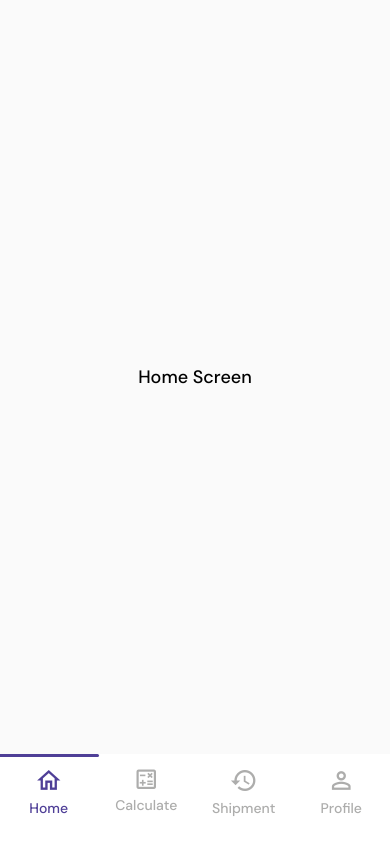
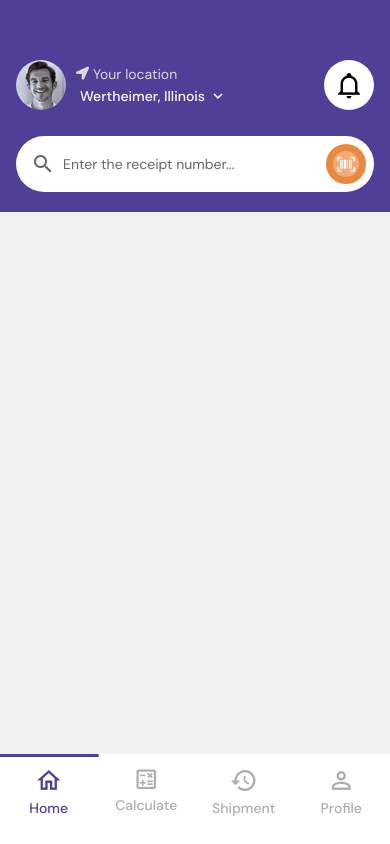
Before and after one commit to covenantcodes/movemate, a React Native app: screen /Home in a window 390 px wide. Built offline with nearby package versions, Linux system fonts and the light colour scheme; what react-native-responsive-fontsize would draw is missing.

Commit message:
Refactored the Dashboard code structure by adding scanner icon into the textinput for improved readability and maintainability.

```diff
--- a/components/DashboardHeader.tsx
+++ b/components/DashboardHeader.tsx
@@ -24,34 +24,34 @@ const DashboardHeader = () => {
     <SafeAreaView style={styles.container}>
       <StatusBar style="light" />
 
-      {/* Purple background header */}
       <View style={styles.headerBackground}>
-        {/* Top row with profile, location and notification */}
         <View style={styles.topRow}>
-          {/* Profile and location */}
           <View style={styles.profileSection}>
             <Image
               source={userData.profilePicture}
               style={styles.profilePhoto}
             />
 
+            <View style={styles.locationMainContainer}>
+              <View style={styles.locationTextContainer}>
+                <Icon name="location" size={13} color={colors.gray6} />
+                <Text style={styles.yourLocationText}>Your location</Text>
+              </View>
               <TouchableOpacity style={styles.locationContainer}>
-              <Icon name="location" size={18} color={colors.white} />
                 <Text style={styles.locationText}>{userData.location}</Text>
                 <Icon name="arrowDown" size={18} color={colors.white} />
               </TouchableOpacity>
             </View>
+          </View>
 
-          {/* Notification bell */}
           <TouchableOpacity style={styles.notificationButton}>
             {userData.hasNewNotifications && (
               <View style={styles.notificationDot} />
             )}
-            <Icon name="bell" size={20} color={colors.primaryColor} />
+            <Icon name="bell" size={29} color={colors.black} />
           </TouchableOpacity>
         </View>
 
-        {/* Search bar */}
         <View style={styles.searchSection}>
           <View style={styles.searchBar}>
             <Icon
@@ -65,13 +65,13 @@ const DashboardHeader = () => {
               placeholder="Enter the receipt number..."
               placeholderTextColor={colors.gray}
             />
-          </View>
-
-          <TouchableOpacity style={styles.scanButton}>
+            {/* Integrated scan button */}
+            <TouchableOpacity style={styles.integratedScanButton}>
               <View style={styles.scanButtonInner}>
                 <Icon name="barcodeScan" size={18} color={colors.white} />
               </View>
             </TouchableOpacity>
+          </View>
         </View>
       </View>
     </SafeAreaView>
@@ -91,7 +91,7 @@ const styles = StyleSheet.create({
     flexDirection: "row",
     alignItems: "center",
     justifyContent: "space-between",
-    marginTop: Platform.OS === "ios" ? 10 : 40,
+    marginTop: Platform.OS === "ios" ? 20 : 60,
     marginBottom: 16,
   },
   profileSection: {
@@ -99,12 +99,22 @@ const styles = StyleSheet.create({
     alignItems: "center",
   },
   profilePhoto: {
-    width: 40,
-    height: 40,
-    borderRadius: 20,
+    width: 50,
+    height: 50,
+    borderRadius: 25,
     marginRight: 10,
-    borderWidth: 2,
-    borderColor: colors.white,
+  },
+  locationMainContainer: {},
+  locationTextContainer: {
+    flexDirection: "row",
+    alignItems: "center",
+    marginBottom: 4,
+  },
+  yourLocationText: {
+    color: colors.gray6,
+    marginLeft: 4,
+    fontFamily: FONTFAMILY.regular,
+    fontSize: FONTSIZE.md,
   },
   locationContainer: {
     flexDirection: "row",
@@ -113,14 +123,14 @@ const styles = StyleSheet.create({
   locationText: {
     color: colors.white,
     fontFamily: FONTFAMILY.medium,
-    fontSize: FONTSIZE.sm,
+    fontSize: FONTSIZE.md,
     marginHorizontal: 4,
   },
   notificationButton: {
     backgroundColor: colors.white,
-    width: 40,
-    height: 40,
-    borderRadius: 20,
+    width: 50,
+    height: 50,
+    borderRadius: 25,
     justifyContent: "center",
     alignItems: "center",
     position: "relative",
@@ -139,6 +149,7 @@ const styles = StyleSheet.create({
     flexDirection: "row",
     alignItems: "center",
     justifyContent: "space-between",
+    marginTop: 10,
   },
   searchBar: {
     flexDirection: "row",
@@ -146,9 +157,10 @@ const styles = StyleSheet.create({
     backgroundColor: colors.white,
     borderRadius: 30,
     paddingVertical: Platform.OS === "ios" ? 12 : 8,
-    paddingHorizontal: 15,
+    paddingLeft: 15,
+    paddingRight: 8,
     flex: 1,
-    marginRight: 10,
+    position: "relative",
   },
   searchIcon: {
     marginRight: 8,
@@ -156,23 +168,24 @@ const styles = StyleSheet.create({
   searchInput: {
     flex: 1,
     fontFamily: FONTFAMILY.regular,
-    fontSize: FONTSIZE.sm,
+    fontSize: FONTSIZE.md,
     color: colors.black,
     paddingVertical: 0,
+    marginRight: 8, // Give some breathing room before the scan button
   },
-  scanButton: {
+  integratedScanButton: {
     backgroundColor: colors.secondaryColor,
-    height: 48,
-    width: 48,
-    borderRadius: 24,
+    height: 40,
+    width: 40,
+    borderRadius: 20,
     justifyContent: "center",
     alignItems: "center",
   },
   scanButtonInner: {
     backgroundColor: "rgba(255,255,255,0.3)",
-    width: 32,
-    height: 32,
-    borderRadius: 16,
+    width: 26,
+    height: 26,
+    borderRadius: 13,
     justifyContent: "center",
     alignItems: "center",
   },
--- a/data/userData.ts
+++ b/data/userData.ts
@@ -12,7 +12,7 @@ const userData: UserData = {
   name: "John Doe",
   profilePicture: require("../assets/images/profile-photo.png"),
   location: "Wertheimer, Illinois",
-  hasNewNotifications: true,
+  hasNewNotifications: false,
 };
 
 export default userData;
--- a/screens/Home/Home.tsx
+++ b/screens/Home/Home.tsx
@@ -1,26 +1,28 @@
 import { View, Text, StyleSheet } from "react-native";
 import colors from "../../utils/colors";
+import DashboardHeader from "../../components/DashboardHeader";
+import { SafeAreaView } from "react-native-safe-area-context";
 
 const HomeScreen = () => {
   return (
-    <View style={styles.container}>
-      <Text style={styles.text}>Home Screen</Text>
+    <View>
+      <DashboardHeader />
     </View>
   );
 };
 
 const styles = StyleSheet.create({
-  container: {
-    flex: 1,
-    justifyContent: "center",
-    alignItems: "center",
-    backgroundColor: colors.background,
-  },
-  text: {
-    fontFamily: "DMSansMedium",
-    fontSize: 18,
-    color: colors.black,
-  },
+  // container: {
+  //   flex: 1,
+  //   justifyContent: "center",
+  //   alignItems: "center",
+  //   backgroundColor: colors.background,
+  // },
+  // text: {
+  //   fontFamily: "DMSansMedium",
+  //   fontSize: 18,
+  //   color: colors.black,
+  // },
 });
 
 export default HomeScreen;
--- a/utils/colors.ts
+++ b/utils/colors.ts
@@ -12,6 +12,7 @@ const colors = {
     gray3: '#505050',
     gray4: '##718096',
     gray5: '#E5E7EB',
+    gray6: '#dbd9d9',
     blue: '#2563EB',
     deepBlue:'#0C263A',
     orange: '#E99B36'
--- a/utils/iconConfig.ts
+++ b/utils/iconConfig.ts
@@ -5,9 +5,11 @@ import Feather from "react-native-vector-icons/Feather";
 import Ionicons from "react-native-vector-icons/Ionicons";
 import FontAwesome from "react-native-vector-icons/FontAwesome";
 import FontAwesome5 from "react-native-vector-icons/FontAwesome5";
+import FontAwesome6 from "react-native-vector-icons/FontAwesome6";
 import Entypo from "react-native-vector-icons/Entypo";
 import AntDesign from "react-native-vector-icons/AntDesign";
 import Octicons from "react-native-vector-icons/Octicons";
+
 
 // Export all icon packs with proper typing
 const Icons = {
@@ -17,6 +19,7 @@ const Icons = {
   Ionicons,
   FontAwesome,
   FontAwesome5,
+  FontAwesome6,
   Entypo,
   AntDesign,
   Octicons,
@@ -34,9 +37,9 @@ export const IconMap = {
   profile: { pack: "MaterialCommunityIcons", name: "account-outline" },
 
   // Header icons
-  location: { pack: "MaterialIcons", name: "location-on" },
+  location: { pack: "FontAwesome5", name: "location-arrow" },
   arrowDown: { pack: "MaterialIcons", name: "keyboard-arrow-down" },
-  bell: { pack: "Feather", name: "bell" },
+  bell: { pack: "MaterialCommunityIcons", name: "bell-outline" },
   search: { pack: "MaterialIcons", name: "search" },
   barcodeScan: { pack: "MaterialCommunityIcons", name: "barcode-scan" },
 } as const;
```
Also changed, not shown: assets/images/profile-photo.png (added). Lines whose indentation alone changed are shown as unchanged.
